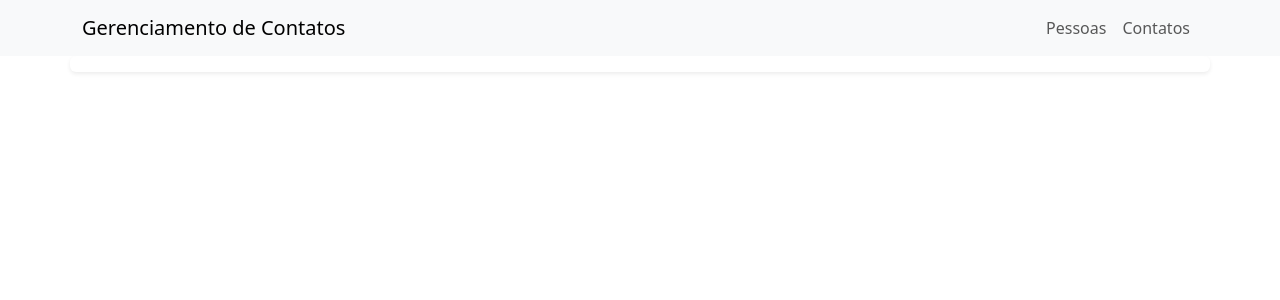
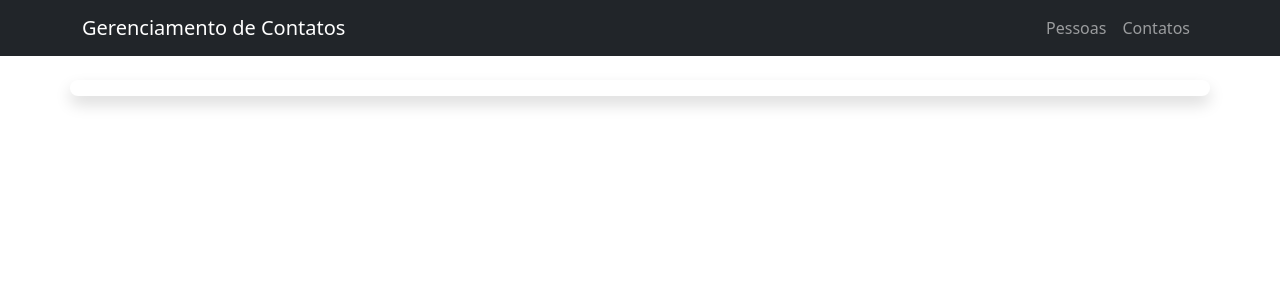
Before and after one commit to Petrix07/agenda-contatos, a Symfony app: template templates/base.html.twig in a window 1280 px wide. Shown: the top 300 px of the page. Run offline with Twig, Linux system fonts and the light colour scheme; the template is opened without the code that fills it, so the values that code supplies are empty; some libraries are stand-ins or nearby versions.

Commit message:
Adicionado sombras e detalhes sutis ao container principal

```diff
--- a/templates/base.html.twig
+++ b/templates/base.html.twig
@@ -14,7 +14,7 @@
         {% endblock %}
     </head>
     <body>
-        <nav class="navbar navbar-expand-md navbar-light bg-light">
+        <nav class="navbar navbar-expand-md navbar-dark bg-dark">
             <div class="container">
                 <a class="navbar-brand mx-auto" href="{{ path('index') }}">Gerenciamento de Contatos</a>
                 <button class="navbar-toggler" type="button" data-toggle="collapse" data-target="#navbarNav" aria-controls="navbarNav" aria-expanded="false" aria-label="Toggle navigation">
@@ -32,7 +32,7 @@
                 </div>
             </div>
         </nav>
-        <div class="container shadow-sm p-2 mb-5 bg-white rounded">
+        <div class="container shadow p-2 mt-4 mb-5 bg-white rounded-3">
             {% block body %} {% endblock %}
         <div>
     </body>
```
